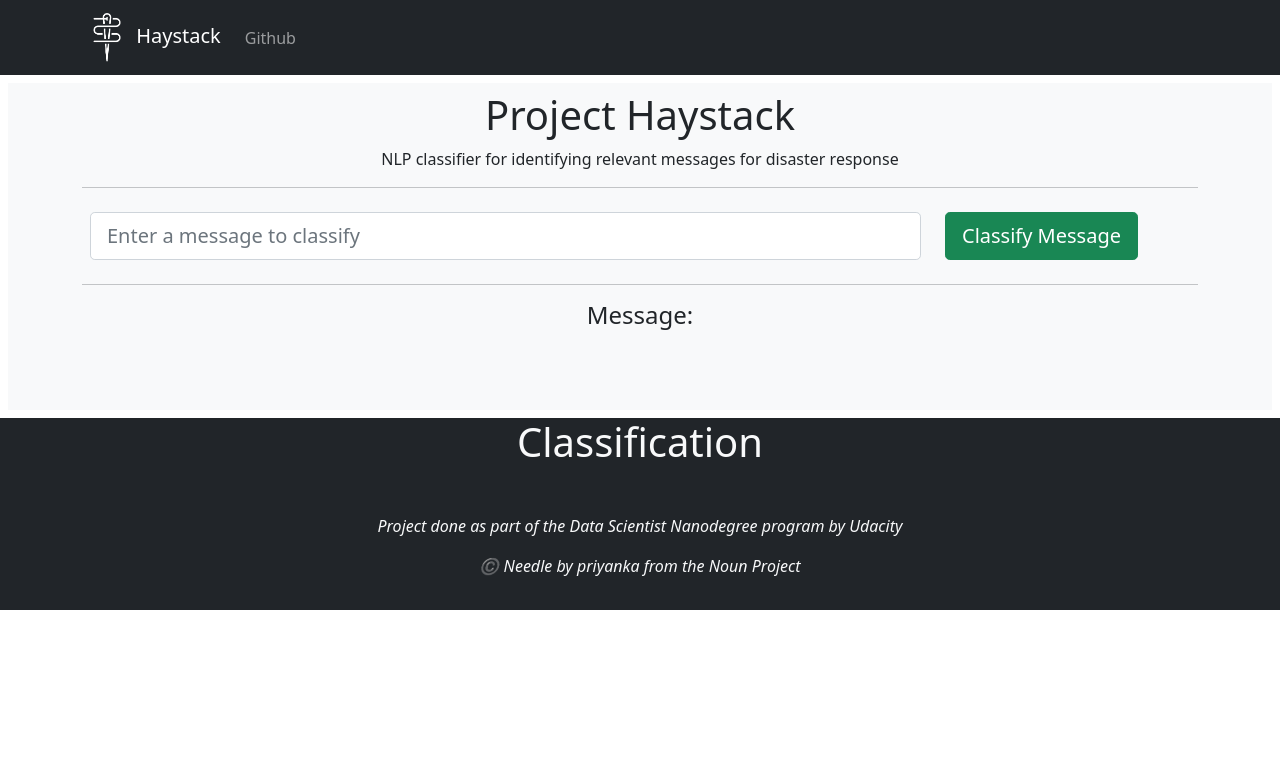
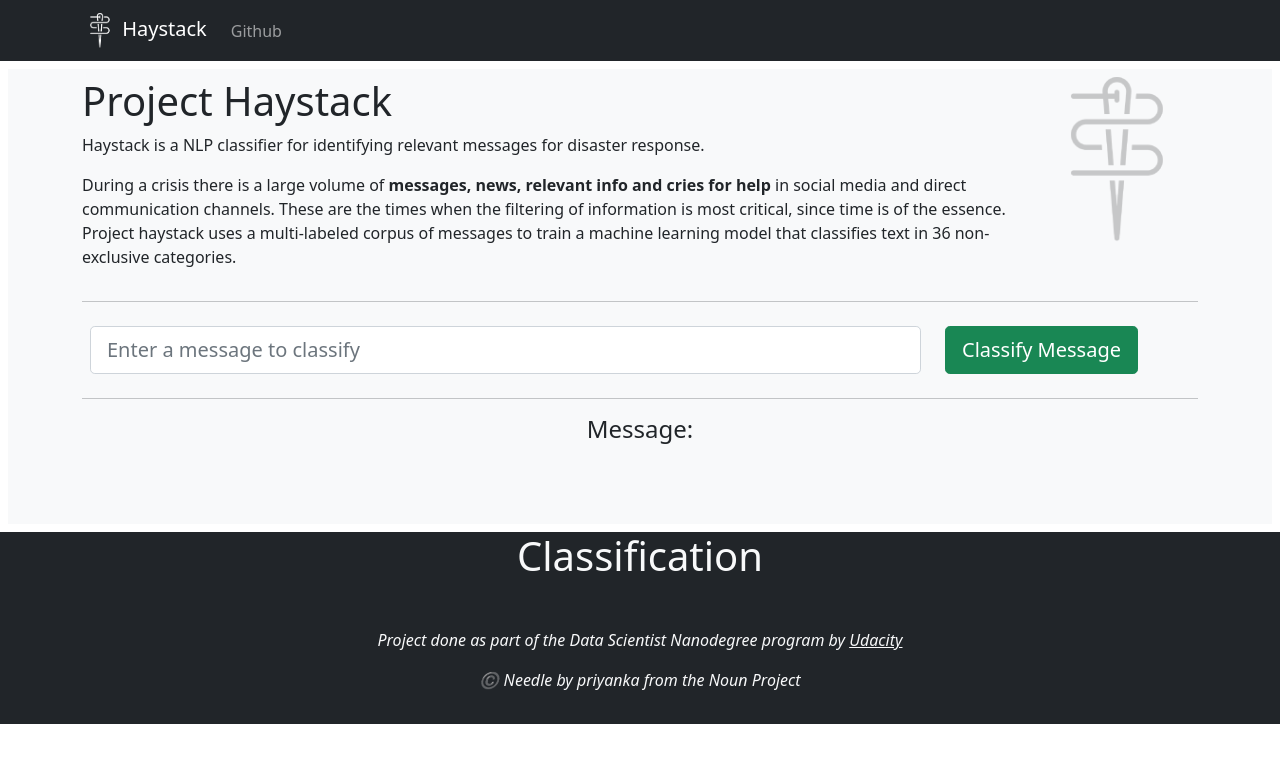
Before and after one commit to guischmitd/disaster-response-classifier, a Flask app: template haystack/webapp/templates/go.html in a window 1280 px wide. Shown: the top 763 px of the page. Run offline with Flask 2, Linux system fonts and the light colour scheme; the template is opened without the code that fills it, so the values that code supplies are empty; parts of the project's set-up code (start-up, migrations or seed data) failed here and were passed over; some libraries are stand-ins or nearby versions.

Commit message:
dataviz work. new logo scales and minor frontend adjustments

```diff
--- /dev/null
+++ b/haystack/webapp/dataviz.py
@@ -0,0 +1,5 @@
+from typing import List, Tuple
+import pandas as pd
+
+def generate_plots(df : pd.DataFrame) -> Tuple[List[int], List[dict]]:
+    pass
--- a/haystack/webapp/run.py
+++ b/haystack/webapp/run.py
@@ -15,6 +15,7 @@
 from plotly.graph_objs import Bar
 import joblib
 from sqlalchemy import create_engine
+from haystack.webapp.dataviz import generate_plots
 
 app = Flask(__name__)
 
--- a/haystack/webapp/templates/master.html
+++ b/haystack/webapp/templates/master.html
@@ -12,6 +12,17 @@
     <!-- <link rel="stylesheet" href="https://maxcdn.bootstrapcdn.com/bootstrap/3.3.7/css/bootstrap-theme.min.css" integrity="sha384-rHyoN1iRsVXV4nD0JutlnGaslCJuC7uwjduW9SVrLvRYooPp2bWYgmgJQIXwl/Sp" crossorigin="anonymous"> -->
     <script src="https://ajax.googleapis.com/ajax/libs/jquery/3.3.1/jquery.min.js"></script>
     <script src="https://cdn.plot.ly/plotly-latest.min.js"></script>
+
+    <style>
+        .watermark {
+           opacity: 0.2;
+        }
+
+        .watermark:hover {
+            opacity: 1.0;
+            transition: opacity 1s;
+        }
+    </style>
 </head>
 
 <body>
@@ -19,7 +30,7 @@
     <nav class="navbar navbar-expand-lg navbar-dark bg-dark">
         <div class="container">
             <a class="navbar-brand" href="/">
-                <img src="{{url_for('static', filename='assets/needle-logo.png')}}" width="49" height="49">
+                <img src="{{url_for('static', filename='assets/needle-logo_white@0,25x.png')}}" width="35" height="35">
                 Haystack
             </a>
             <button class="navbar-toggler" type="button" data-toggle="collapse" data-target="#navbarSupportedContent" aria-controls="navbarSupportedContent" aria-expanded="false" aria-label="Toggle navigation">
@@ -28,7 +39,6 @@
 
             <div class="collapse navbar-collapse" id="navbarSupportedContent">
             <ul class="navbar-nav mr-auto">
-
                 <li class="nav-item">
                     <a class="nav-link" href="https://github.com/guischmitd/disaster-response-classifier">Github</a>
                 </li>
@@ -36,13 +46,33 @@
         </div>
     </nav>
 
+<div class="jumbotron bg-light p-2 m-2">
+    <div class="container">
+        <div class="row">
+            <div class="col">
+                <div class="row">
+                    <h1 class="text-left">Project Haystack</h1>
+                    <p class="text-left">
+                        Haystack is a NLP classifier for identifying relevant messages for disaster response.
+                    </p>
+                </div>
+
+                <div class="row">
+                    <p class="text-left">
+                        During a crisis there is a large volume of <b>messages, news, relevant info and cries for help</b> in social media
+                        and direct communication channels. These are the times when the filtering of information is most critical,
+                        since time is of the essence. Project haystack uses a multi-labeled corpus of messages to train a machine
+                        learning model that classifies text in 36 non-exclusive categories.
+                    </p>
+                </div>
+            </div>
+            <div class="col-lg-2 col-md-3 col-sm-3">
+                <img class="img-fluid watermark" src="{{url_for('static', filename='assets/needle-logo@0,5x.png')}}" height="70">
+            </div>
 
 
+        </div>
 
-<div class="jumbotron bg-light p-2 m-2">
-    <div class="container">
-        <h1 class="text-center">Project Haystack</h1>
-        <p class="text-center">NLP classifier for identifying relevant messages for disaster response</p>
         <hr/>
 
         <div class="row">
@@ -89,7 +119,7 @@
 
 <footer class="bg-dark text-light text-center p-3">
     <br>
-    <p><i>Project done as part of the Data Scientist Nanodegree program by Udacity</i></p>
+    <p><i>Project done as part of the Data Scientist Nanodegree program by <a href="https://www.udacity.com/" class="link-light">Udacity</a></i></p>
     <p><i>©️ Needle by priyanka from the Noun Project</i></p>
 </footer>
 
--- a/requirements.txt
+++ b/requirements.txt
@@ -5,3 +5,5 @@
 matplotlib
 flask
 plotly
+pycountry
+langdetect
```
Also changed, not shown: haystack/webapp/static/assets/needle-logo.png (deleted), haystack/webapp/static/assets/needle-logo@0,25x.png (added), haystack/webapp/static/assets/needle-logo@0,5x.png (added), haystack/webapp/static/assets/needle-logo@0,75x.png (added), haystack/webapp/static/assets/needle-logo@1x.png (added), haystack/webapp/static/assets/needle-logo_white@0,25x.png (added), haystack/webapp/static/assets/needle-logo_white@0,5x.png (added), haystack/webapp/static/assets/needle-logo_white@0,75x.png (added), haystack/webapp/static/assets/needle-logo_white@1x.png (added), 1 other file.
